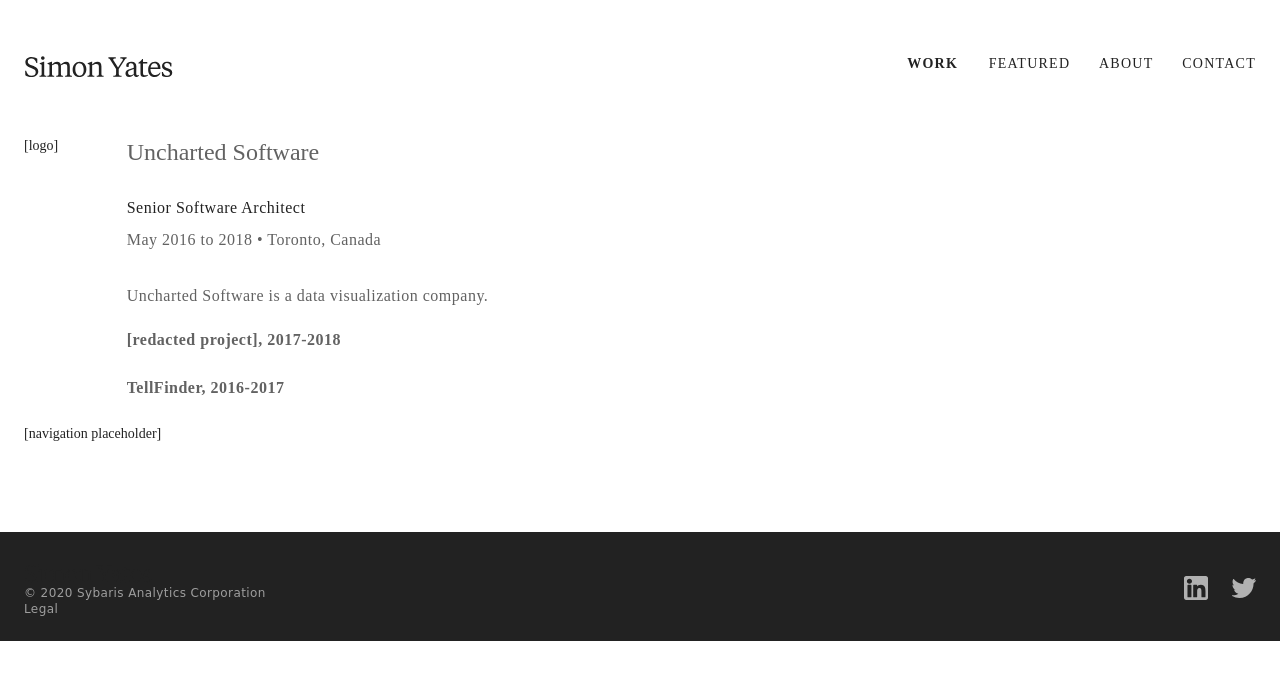
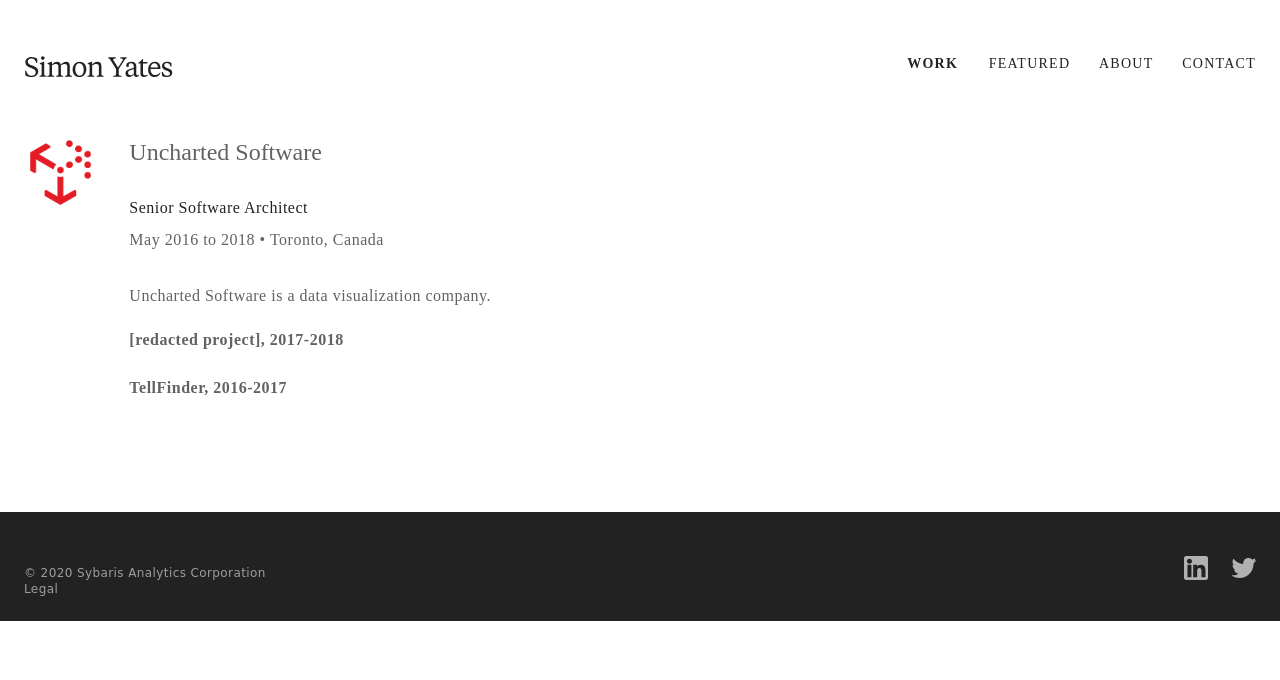
Before and after one commit to cheftechnical/simonyates, a React (Create React App) app: page /work/uncharted-software in a window 1280 px wide. Shown: the top 680 px of the page. Built offline with nearby package versions, Linux system fonts and the light colour scheme; a web font is replaced by a local one.

Commit message:
Update work-at pages to include correct grid specs and side nav

```diff
--- a/src/pages/Featured/index.tsx
+++ b/src/pages/Featured/index.tsx
@@ -35,7 +35,7 @@ export default function Featured() {
 	return (
 		<DefaultLayout title="Featured" top="featured">
 			<Container>
-				<Grid container>
+				<Grid container spacing={4}>
 					<Grid item xs={6}>
 						<Sections onChange={handleChange}>
 							<Section id="publications" name="Publications">
--- a/src/pages/WorkAt/GenworthCanada/index.tsx
+++ b/src/pages/WorkAt/GenworthCanada/index.tsx
@@ -1,16 +1,29 @@
 import * as React from 'react';
 import DefaultLayout from '../../../layouts/Default';
 import {Container, Grid} from '@material-ui/core';
+import {SectionItem} from '../../../components/Section/SectionItem';
+import Logo from '../../../components/Logo';
+import NavRight from '../../../components/NavRight';
 
 export default function GenworthCanada() {
+	const [sections, setSections] = React.useState();
+
+	const handleChange = React.useCallback((newValue: SectionItem[]) => {
+		setSections(newValue);
+	}, []);
+
 	return (
 		<DefaultLayout title="Work at Genworth Canada" top="work">
 			<Container>
-				<Grid container>
-					<Grid item xs={1}>[logo]</Grid>
+				<Grid container spacing={4}>
+					<Grid item xs={1}>
+						<Logo brand="genworth-canada" variant="default"/>
+					</Grid>
 					<Grid item xs={6}>[genworth placeholder]</Grid>
 					<Grid item xs={2}/>
-					<Grid item xs={3}>[nav]</Grid>
+					<Grid item xs={3}>
+						<NavRight sections={sections}/>
+					</Grid>
 				</Grid>
 			</Container>
 		</DefaultLayout>
--- a/src/pages/WorkAt/Infomart/index.tsx
+++ b/src/pages/WorkAt/Infomart/index.tsx
@@ -1,16 +1,29 @@
 import * as React from 'react';
 import DefaultLayout from '../../../layouts/Default';
 import {Container, Grid} from '@material-ui/core';
+import Logo from '../../../components/Logo';
+import NavRight from '../../../components/NavRight';
+import {SectionItem} from '../../../components/Section/SectionItem';
 
 export default function Infomart() {
+	const [sections, setSections] = React.useState();
+
+	const handleChange = React.useCallback((newValue: SectionItem[]) => {
+		setSections(newValue);
+	}, []);
+
 	return (
 		<DefaultLayout title="Work at Infomart" top="work">
 			<Container>
-				<Grid container>
-					<Grid item xs={1}>[logo]</Grid>
+				<Grid container spacing={4}>
+					<Grid item xs={1}>
+						<Logo brand="infomart" variant="default"/>
+					</Grid>
 					<Grid item xs={6}>[infomart placeholder]</Grid>
 					<Grid item xs={2}/>
-					<Grid item xs={3}>[nav]</Grid>
+					<Grid item xs={3}>
+						<NavRight sections={sections}/>
+					</Grid>
 				</Grid>
 			</Container>
 		</DefaultLayout>
--- a/src/pages/WorkAt/JibDesignAndAdvertising/index.tsx
+++ b/src/pages/WorkAt/JibDesignAndAdvertising/index.tsx
@@ -1,16 +1,29 @@
 import * as React from 'react';
 import DefaultLayout from '../../../layouts/Default';
 import {Container, Grid} from '@material-ui/core';
+import Logo from '../../../components/Logo';
+import {SectionItem} from '../../../components/Section/SectionItem';
+import NavRight from '../../../components/NavRight';
 
 export default function JibDesignAndAdvertising() {
+	const [sections, setSections] = React.useState();
+
+	const handleChange = React.useCallback((newValue: SectionItem[]) => {
+		setSections(newValue);
+	}, []);
+
 	return (
 		<DefaultLayout title="Work at Jib Design &amp; Advertising" top="work">
 			<Container>
-				<Grid container>
-					<Grid item xs={1}>[logo]</Grid>
+				<Grid container spacing={4}>
+					<Grid item xs={1}>
+						<Logo brand="jib-design-and-advertising" variant="default"/>
+					</Grid>
 					<Grid item xs={6}>[jib placeholder]</Grid>
 					<Grid item xs={2}/>
-					<Grid item xs={3}>[nav]</Grid>
+					<Grid item xs={3}>
+						<NavRight sections={sections}/>
+					</Grid>
 				</Grid>
 			</Container>
 		</DefaultLayout>
--- a/src/pages/WorkAt/MayoClinic/index.tsx
+++ b/src/pages/WorkAt/MayoClinic/index.tsx
@@ -7,6 +7,7 @@ import WorkAtDescription from '../components/WorkAtDescription';
 import Sections from '../../../components/Sections';
 import Section from '../../../components/Section';
 import NavRight from '../../../components/NavRight';
+import Logo from '../../../components/Logo';
 
 export default function MayoClinic() {
 	const [sections, setSections] = React.useState();
@@ -18,8 +19,10 @@ export default function MayoClinic() {
 	return (
 		<DefaultLayout title="Work at Mayo Clinic" top="work">
 			<Container>
-				<Grid container>
-					<Grid item xs={1}>[logo]</Grid>
+				<Grid container spacing={4}>
+					<Grid item xs={1}>
+						<Logo brand="mayo-clinic" variant="default"/>
+					</Grid>
 					<Grid item xs={6}>
 						<WorkAtHeader
 							employer="Mayo Clinic"
--- a/src/pages/WorkAt/UnchartedSoftware/index.tsx
+++ b/src/pages/WorkAt/UnchartedSoftware/index.tsx
@@ -5,13 +5,24 @@ import WorkAtHeader from '../components/WorkAtHeader';
 import WorkAtDescription from '../components/WorkAtDescription';
 import Section from '../../../components/Section';
 import WorkAtProject from '../components/WorkAtProject';
+import Logo from '../../../components/Logo';
+import NavRight from '../../../components/NavRight';
+import {SectionItem} from '../../../components/Section/SectionItem';
 
 export default function UnchartedSoftware() {
+	const [sections, setSections] = React.useState();
+
+	const handleChange = React.useCallback((newValue: SectionItem[]) => {
+		setSections(newValue);
+	}, []);
+
 	return (
 		<DefaultLayout title="Work at Uncharted Software" top="work">
 			<Container>
-				<Grid container>
-					<Grid item xs={1}>[logo]</Grid>
+				<Grid container spacing={4}>
+					<Grid item xs={1}>
+						<Logo brand="uncharted-software" variant="default"/>
+					</Grid>
 					<Grid item xs={6}>
 						<WorkAtHeader
 							employer="Uncharted Software"
@@ -27,10 +38,10 @@ export default function UnchartedSoftware() {
 							<WorkAtProject name="TellFinder" when="2016-2017"/>
 						</Section>
 					</Grid>
-				</Grid>
-				<Grid item xs={2}/>
-				<Grid item xs={3}>
-					[navigation placeholder]
+					<Grid item xs={2}/>
+					<Grid item xs={3}>
+						<NavRight sections={sections}/>
+					</Grid>
 				</Grid>
 			</Container>
 		</DefaultLayout>
```
